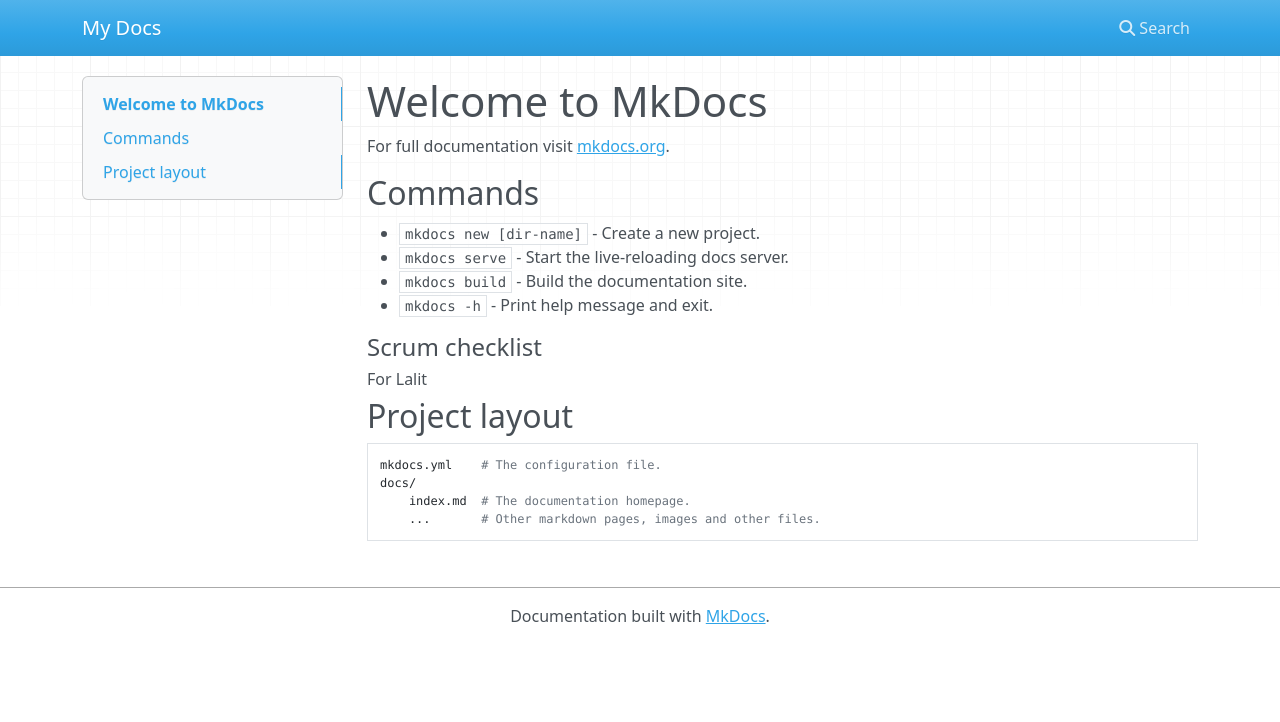
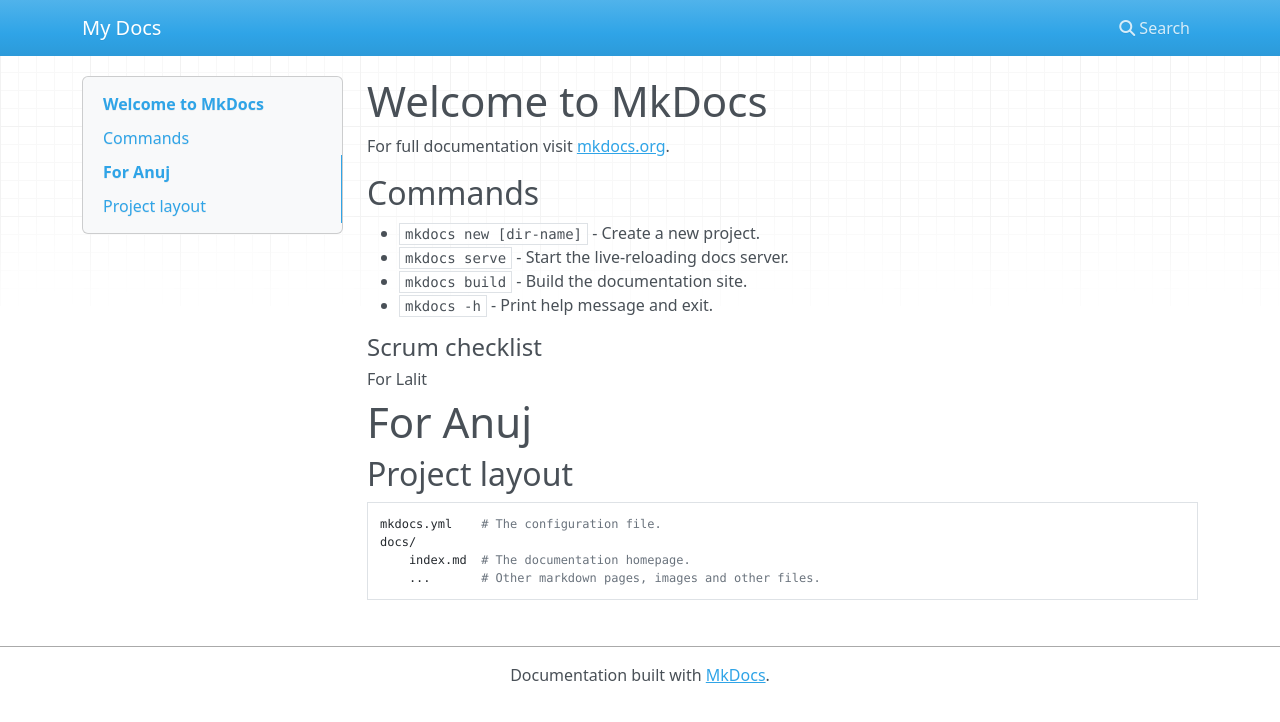
Before and after one commit to anujk633/MySecondRepository, an MkDocs documentation site: the page built from Docs/docs/index.md, in a window 1280 px wide. Shown: the top 722 px of the page. Built offline with MkDocs 1.6.1, drawn with Linux system fonts in a browser that asks for light colours; nearby versions of some CDN libraries.

Commit message:
By Lalit

```diff
--- a/Docs/docs/index.md
+++ b/Docs/docs/index.md
@@ -12,6 +12,7 @@
 #### Scrum checklist
 
 ###### For Lalit
+# For Anuj
 
 ## Project layout
 
```
